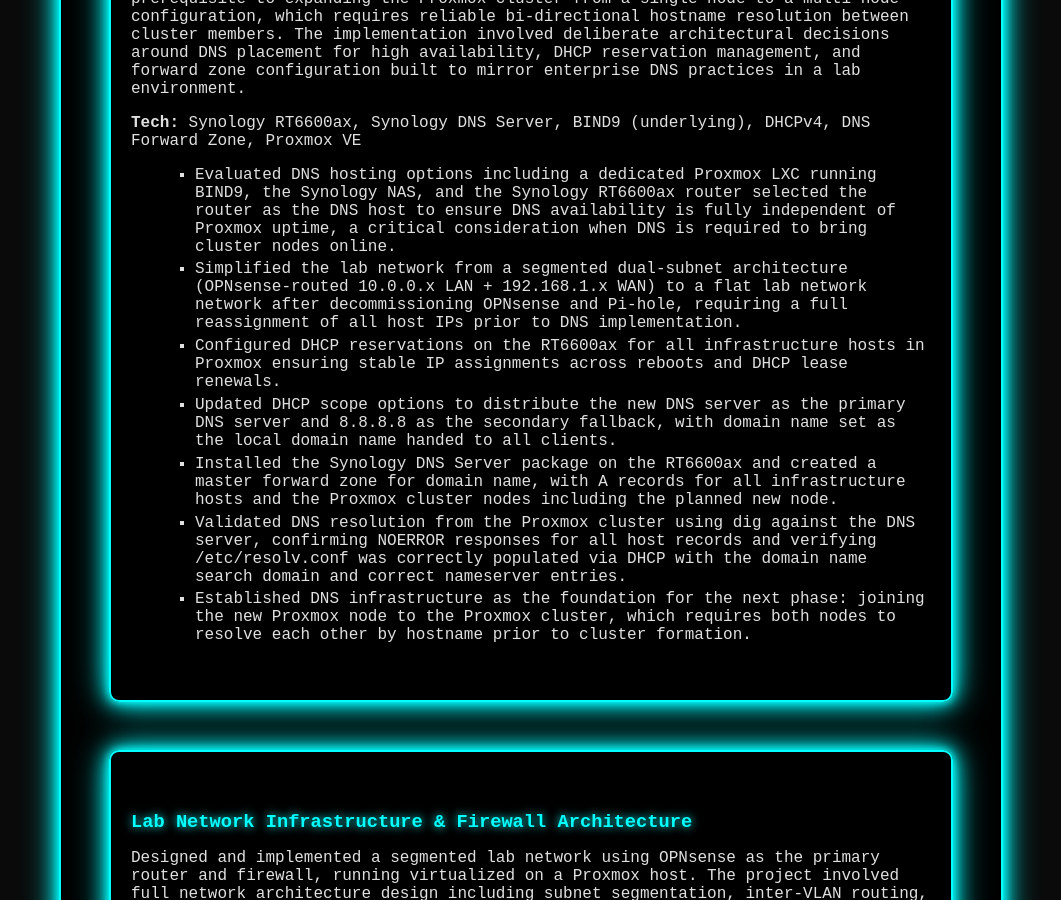
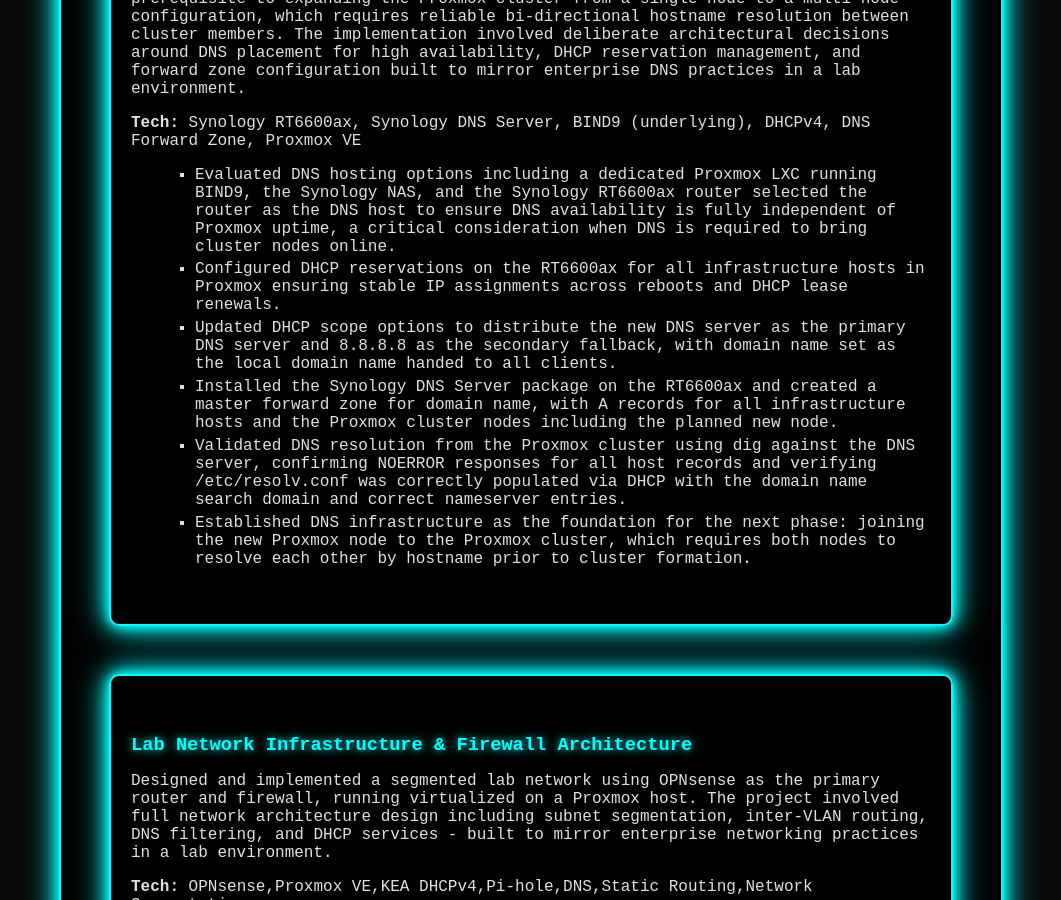
Before and after one commit to pearson-thaddeus-l/pearson-thaddeus-l-jekyll, a Jekyll site: the page built from projects.md, in a window 1280 px wide and 900 px high, scrolled down 484 px. Shown: the whole window, without its empty margins (109-1170 px from the left). Built offline with Jekyll 4.4.1, drawn with Linux system fonts in a browser that asks for light colours.

Commit message:
Updating DNS project.

```diff
--- a/projects.md
+++ b/projects.md
@@ -18,7 +18,6 @@
   <p><strong>Tech:</strong> Synology RT6600ax, Synology DNS Server, BIND9 (underlying), DHCPv4, DNS Forward Zone, Proxmox VE</p>
   <ul>
     <li>Evaluated DNS hosting options including a dedicated Proxmox LXC running BIND9, the Synology NAS, and the Synology RT6600ax router selected the router as the DNS host to ensure DNS availability is fully independent of Proxmox uptime, a critical consideration when DNS is required to bring cluster nodes online.</li>
-    <li>Simplified the lab network from a segmented dual-subnet architecture (OPNsense-routed 10.0.0.x LAN + 192.168.1.x WAN) to a flat lab network network after decommissioning OPNsense and Pi-hole, requiring a full reassignment of all host IPs prior to DNS implementation.</li>
     <li>Configured DHCP reservations on the RT6600ax for all infrastructure hosts in Proxmox ensuring stable IP assignments across reboots and DHCP lease renewals.</li>
     <li>Updated DHCP scope options to distribute the new DNS server as the primary DNS server and 8.8.8.8 as the secondary fallback, with domain name set as the local domain name handed to all clients.</li>
     <li>Installed the Synology DNS Server package on the RT6600ax and created a master forward zone for domain name, with A records for all infrastructure hosts and the Proxmox cluster nodes including the planned new node.</li>
```
